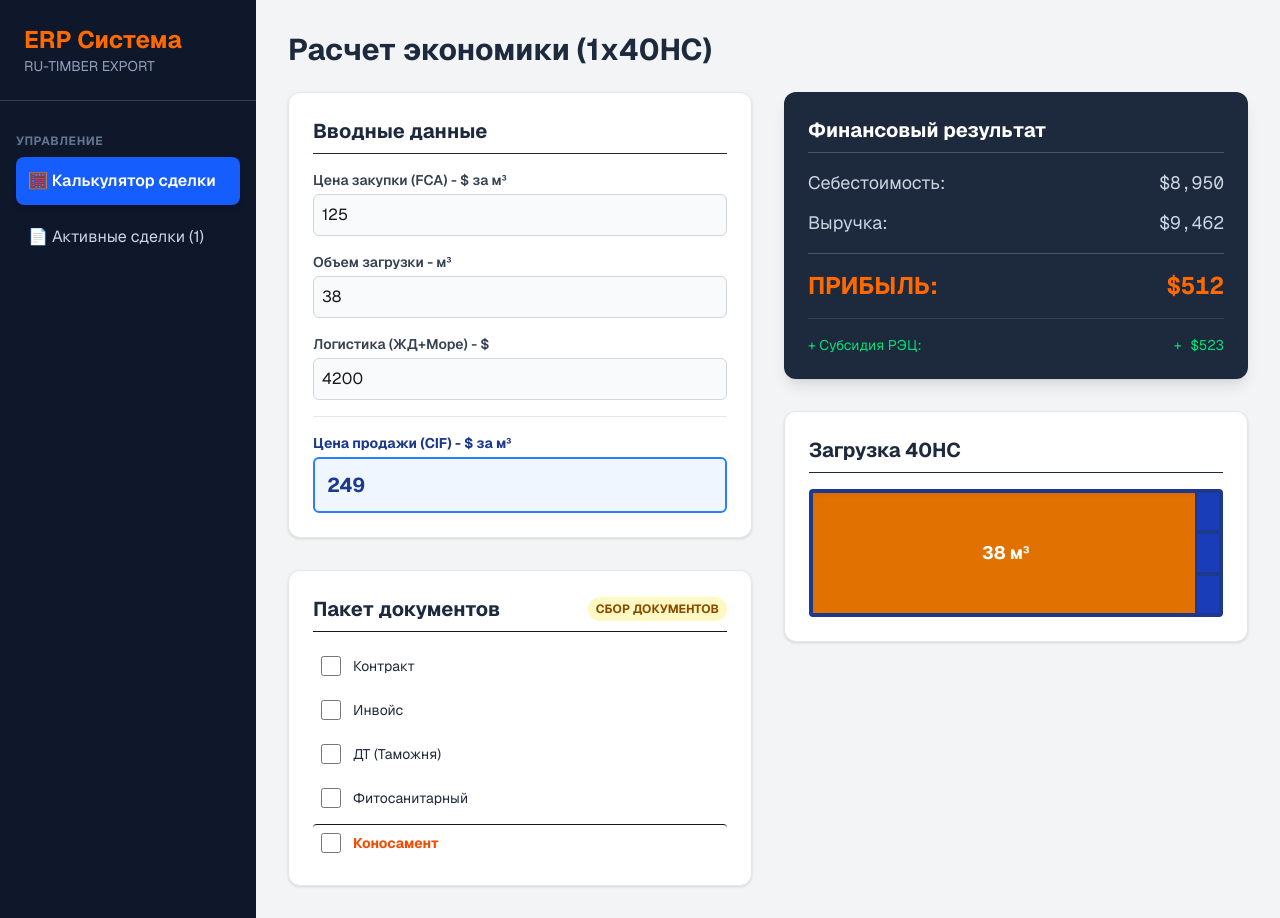
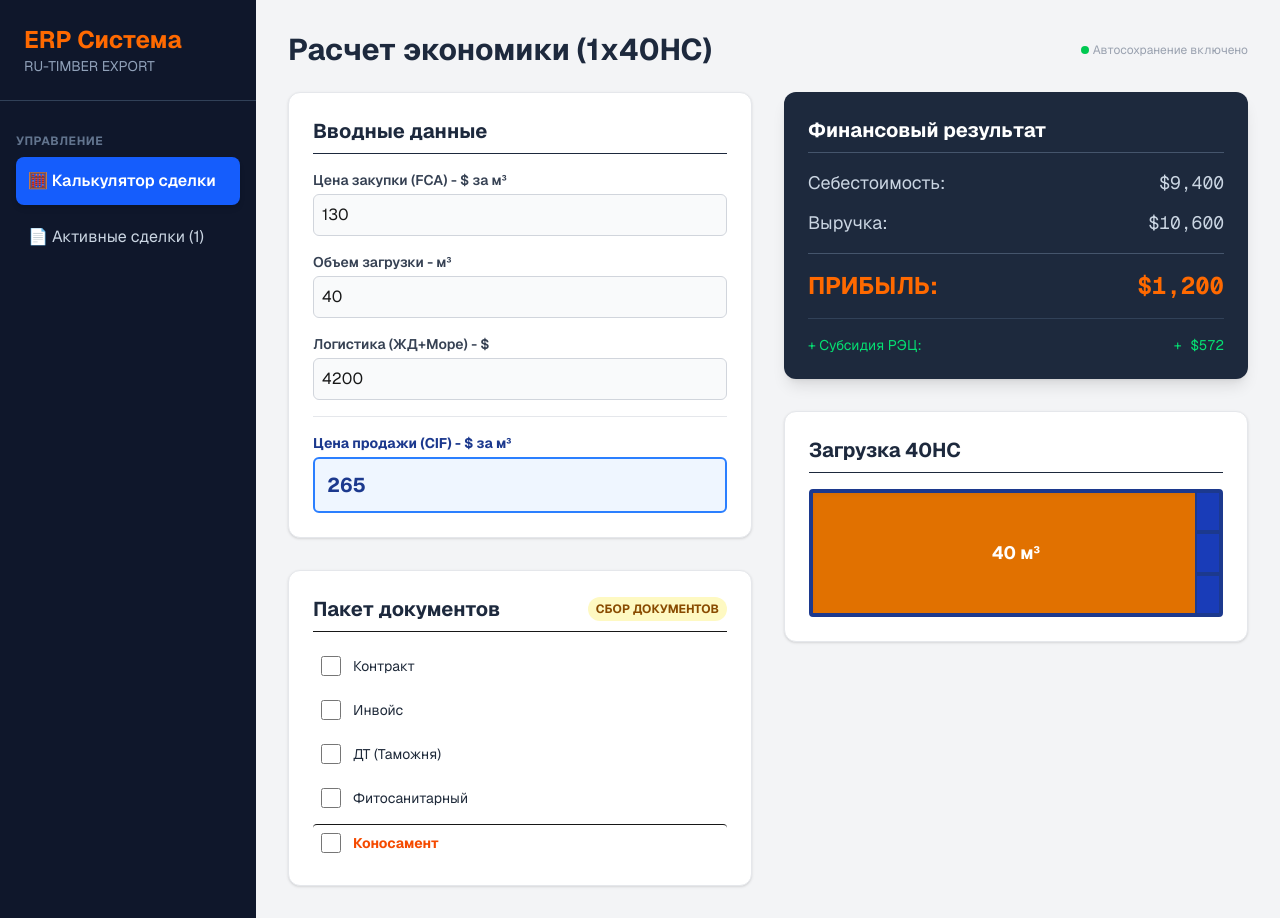
Before and after one commit to ru-timber-export/b2b-export, a Next.js app: page /admin in a window 1280 px wide. Built offline with nearby package versions, Linux system fonts and the light colour scheme.

Commit message:
Add autosave to Admin

```diff
--- a/src/app/admin/page.js
+++ b/src/app/admin/page.js
@@ -1,16 +1,42 @@
 "use client";
-import { useState } from 'react';
+import { useState, useEffect } from 'react';
 
 export default function AdminDashboard() {
-  const [buyPrice, setBuyPrice] = useState(125);
-  const [volume, setVolume] = useState(38);
+  // 1. Создаем переменные (сначала базовые значения)
+  const [buyPrice, setBuyPrice] = useState(130);
+  const [volume, setVolume] = useState(40);
   const [logistics, setLogistics] = useState(4200);
-  const [sellPrice, setSellPrice] = useState(249);
+  const [sellPrice, setSellPrice] = useState(265);
 
   const [docs, setDocs] = useState({
     contract: false, invoice: false, customs: false, phyto: false, bl: false
   });
 
+  // 2. ЗАГРУЗКА ИЗ ПАМЯТИ (работает один раз при открытии страницы)
+  useEffect(() => {
+    const savedBuy = localStorage.getItem('erp_buyPrice');
+    const savedVol = localStorage.getItem('erp_volume');
+    const savedLog = localStorage.getItem('erp_logistics');
+    const savedSell = localStorage.getItem('erp_sellPrice');
+    const savedDocs = localStorage.getItem('erp_docs');
+
+    if (savedBuy) setBuyPrice(Number(savedBuy));
+    if (savedVol) setVolume(Number(savedVol));
+    if (savedLog) setLogistics(Number(savedLog));
+    if (savedSell) setSellPrice(Number(savedSell));
+    if (savedDocs) setDocs(JSON.parse(savedDocs));
+  }, []);
+
+  // 3. АВТОСОХРАНЕНИЕ (работает каждый раз, когда вы меняете любую цифру)
+  useEffect(() => {
+    localStorage.setItem('erp_buyPrice', buyPrice);
+    localStorage.setItem('erp_volume', volume);
+    localStorage.setItem('erp_logistics', logistics);
+    localStorage.setItem('erp_sellPrice', sellPrice);
+    localStorage.setItem('erp_docs', JSON.stringify(docs));
+  }, [buyPrice, volume, logistics, sellPrice, docs]);
+
+  // Математика
   const totalCost = (buyPrice * volume) + logistics;
   const revenue = sellPrice * volume;
   const profit = revenue - totalCost;
@@ -25,10 +51,9 @@ export default function AdminDashboard() {
   const fillPercentage = Math.min((volume / 40) * 100, 100);
 
   return (
-    // Изменили flex-row на flex-col для мобилок
     <div className="flex flex-col md:flex-row min-h-screen bg-gray-100 font-sans">
 
-      {/* Боковое меню (На мобилках становится шапкой) */}
+      {/* Боковое меню */}
       <aside className="w-full md:w-64 bg-slate-900 text-white flex flex-col flex-shrink-0">
         <div className="p-4 md:p-6 border-b border-slate-700 flex justify-between items-center">
           <div>
@@ -36,7 +61,6 @@ export default function AdminDashboard() {
             <p className="text-slate-400 text-xs md:text-sm">RU-TIMBER EXPORT</p>
           </div>
         </div>
-        {/* На мобилках меню скрываем, чтобы не занимало пол-экрана, оставляем только на ПК */}
         <nav className="hidden md:block flex-1 p-4 space-y-2 overflow-y-auto">
           <div className="text-xs font-bold text-slate-500 uppercase tracking-wider mb-2 mt-4">Управление</div>
           <a href="#" className="block p-3 bg-blue-600 rounded-lg font-semibold shadow-md">🧮 Калькулятор сделки</a>
@@ -46,9 +70,14 @@ export default function AdminDashboard() {
 
       {/* Основная рабочая зона */}
       <main className="flex-1 p-4 md:p-8 overflow-y-auto">
-        <h1 className="text-2xl md:text-3xl font-bold text-slate-800 mb-6">Расчет экономики (1x40HC)</h1>
+        <div className="flex justify-between items-center mb-6">
+          <h1 className="text-2xl md:text-3xl font-bold text-slate-800">Расчет экономики (1x40HC)</h1>
+          <span className="text-xs text-gray-400 flex items-center gap-1">
+            <span className="w-2 h-2 rounded-full bg-green-500"></span> Автосохранение включено
+          </span>
+        </div>
 
-        {/* Сетка: 1 колонка на мобилках, 2 на ПК */}
+        {/* Сетка */}
         <div className="grid grid-cols-1 xl:grid-cols-2 gap-6 md:gap-8">
 
           {/* Левая колонка: Ввод данных */}
```
